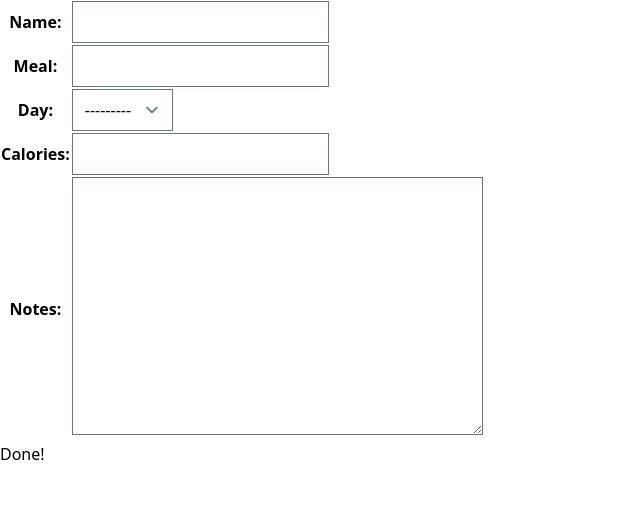
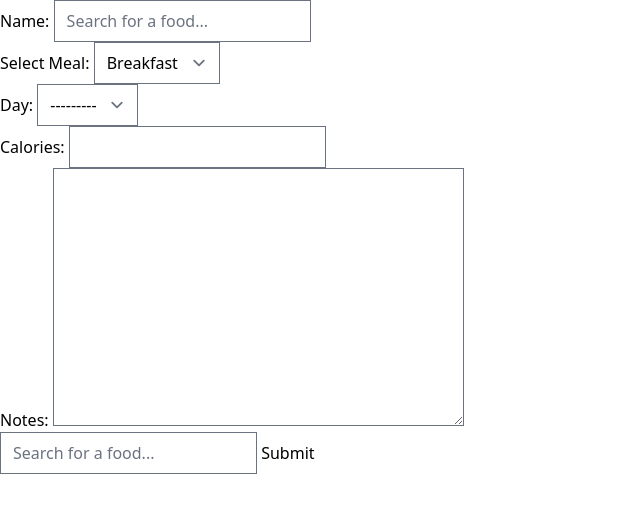
Before and after one commit to gabvint/fit_trackr, a Django app: page /meals/create/ in a window 1280 px wide. Shown: the part 104-617 px from the top of the page, without its empty margins (0-640 px from the left). Run offline with Django 4.2, Linux system fonts and the light colour scheme; the visitor is signed in with stand-in values (Sample User, id 1); data that the repository does not hold is empty; some libraries are stand-ins or nearby versions.

Commit message:
attempt using food api

```diff
--- a/main_app/forms.py
+++ b/main_app/forms.py
@@ -66,3 +66,8 @@ class MealForm(forms.ModelForm):
     super().__init__(*args, **kwargs)
     if available_days is not None:
       self.fields['day'].queryset = available_days
+    self.fields['name'].widget.attrs.update({
+            'id': 'food-search',
+            'placeholder': 'Search for a food...',
+            'autocomplete': 'off'
+        })
--- a/main_app/models.py
+++ b/main_app/models.py
@@ -23,6 +23,12 @@ class MuscleGroup(Enum):
     SHOULDERS = "Shoulders"
     GLUTES = "Glutes"
 
+MEALS = (
+    ('B', 'Breakfast'),
+    ('L', 'Lunch'),
+    ('D', 'Dinner'),
+    ('S', 'Snack')
+)
 
 class NewUser(AbstractUser):
     workout_goal = models.IntegerField(null=True, blank=True)
@@ -40,8 +46,11 @@ class Day(models.Model):
         return self.date.strftime('%m-%d-%Y')
 
 class Meal(models.Model):
-    name = models.CharField()
-    meal = models.CharField()
+    name = models.CharField(max_length = 100)
+    meal = models.CharField('Select Meal',
+        max_length=1,
+        choices=MEALS,
+        default=MEALS[0][0])
     day = models.ForeignKey(Day, on_delete=models.CASCADE)
     calories = models.IntegerField(null=True, blank=True)
     notes = models.TextField(null=True, blank=True)
--- a/main_app/templates/main_app/meal_form.html
+++ b/main_app/templates/main_app/meal_form.html
@@ -1,18 +1,54 @@
-{% extends "base.html" %}
+{% extends 'base.html' %}
 {% load static %}
 
 {% block head %}
 
-{% endblock head %}
-
-
+{% endblock %}
 
 {% block content %}
+<form method="post" action="{% url 'create_meals' %}">
+    {% csrf_token %}
+    <table>{{ form.as_p }}</table>
 
-    <form action="" method="post">
-        {% csrf_token %}
-        <table>{{ form.as_table }}</table>
-        <button type="submit" class="btn submit">Done!</button>
-    </form>
+    <input type="text" id="food-search" name="name" placeholder="Search for a food..." autocomplete="off">
 
-{% endblock content %}
+    <div id="food-options" style="border: 1px solid #ccc; display: none; position: absolute; background-color: white; z-index: 1000;"></div>
+
+    <button type="submit" class="btn submit">Submit</button>
+</form>
+
+<script>
+    const searchField = document.getElementById('food-search')
+    const foodOptions = document.getElementById('food-options')
+
+    searchField.addEventListener('input', function() {
+        const query = searchField.value;
+        if (query.length > 2) {
+            fetch(`/meals/search/?q=${query}`)
+                .then(response => response.json())
+                .then(data => {
+                    if (data.length > 0) {
+                        let options = data.map(food =>
+                            `<div class="food-option" data-calories="${food.calories}">${food.name}</div>`
+                        ).join('')
+                        foodOptions.innerHTML = options
+                        foodOptions.style.display = 'block'
+                    } else {
+                        foodOptions.style.display = 'none'
+                    }
+                });
+        } else {
+            foodOptions.style.display = 'none'
+        }
+    });
+    foodOptions.addEventListener('click', function(event) {
+        if (event.target.classList.contains('food-option')) {
+            const selectedFood = event.target;
+            searchField.value = selectedFood.innerText
+            const calories = selectedFood.getAttribute('data-calories')
+            console.log(`Calories: ${calories}`)
+            foodOptions.style.display = 'none'
+        }
+    })
+</script>
+{% endblock %}
--- a/main_app/urls.py
+++ b/main_app/urls.py
@@ -11,6 +11,7 @@ urlpatterns = [
   path('workouts/create/', views.CreateWorkout.as_view(), name="create_workout"),
   path('get_workouts/', views.get_workouts_by_muscle_group, name='get_workouts_by_muscle_group'),
   path('meals/create/', views.CreateMeals.as_view(), name="create_meals"),
+  path('meals/search/', views.search_food, name='search_food'),
   path('workoutlog/', views.workout_log, name="workout_log"),
   path('workoutlog/<int:workout_id>/', views.workout_detail, name="workout_detail"),
   path('meallog/', views.meal_log, name="meal_log"),
--- a/main_app/views.py
+++ b/main_app/views.py
@@ -4,7 +4,7 @@ from django.views.generic import CreateView, UpdateView, DeleteView
 from django.contrib.auth.forms import UserCreationForm
 from .forms import CustomUserCreationForm
 from django.contrib.auth import login
-from .workout_api import get_workouts
+from .api import get_workouts, get_foods
 from django.http import JsonResponse
 from django.urls import reverse_lazy
 from .models import Workout, NewUser, Day, Meal
@@ -53,6 +53,28 @@ class CreateMeals(CreateView):
         user = self.request.user
         kwargs['available_days'] = Day.objects.filter(user=user)
         return kwargs
+
+def search_food(request):
+    food_search = request.GET.get('q', None)
+
+    if not food_search:
+        return JsonResponse([], safe=False)
+
+    food_search_response = get_foods(food_search)
+
+    if food_search_response.status_code == 200:
+        data = food_search_response.json()
+        food_items = [
+            {
+                "name": item['description'],
+                "calories": next((nutrient['value'] for nutrient in item['foodNutrients'] if nutrient['nutrientName'] == "Calories"), 0)
+            }
+            for item in data.get('foods', [])
+        ]
+        return JsonResponse(food_items, safe=False)
+    else:
+        print(f"Error fetching foods: {food_search_response.status_code}")
+        return JsonResponse([], safe=False)
 
 class WorkoutList(CreateView):
     model = Workout
```
Also changed, not shown: main_app/api.py (renamed from main_app/workout_api.py, +15 -1 lines), main_app/templates/main_app/workout_form.html (+6 -9 lines), main_app/migrations/0011_alter_meal_meal.py (added).
